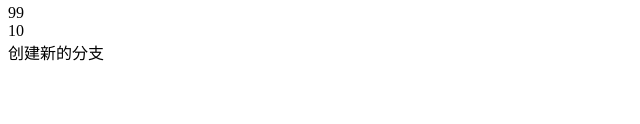
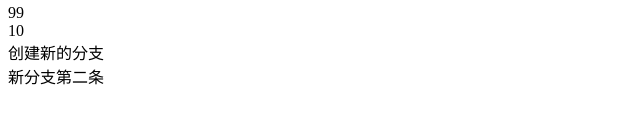
Before and after one commit to bosco1006/git_study, a plain HTML site: page index.html in a window 1280 px wide. Shown: the part 148-272 px from the top of the page, without its empty margins (0-640 px from the left). Drawn offline with Linux system fonts and the light colour scheme.

Commit message:
新分支第二条

```diff
--- a/index.html
+++ b/index.html
@@ -19,6 +19,7 @@
     <div>99</div>
     <div>10</div>
     <div>创建新的分支</div>
+    <div>新分支第二条</div>
 </body>
 
 </html>
```
